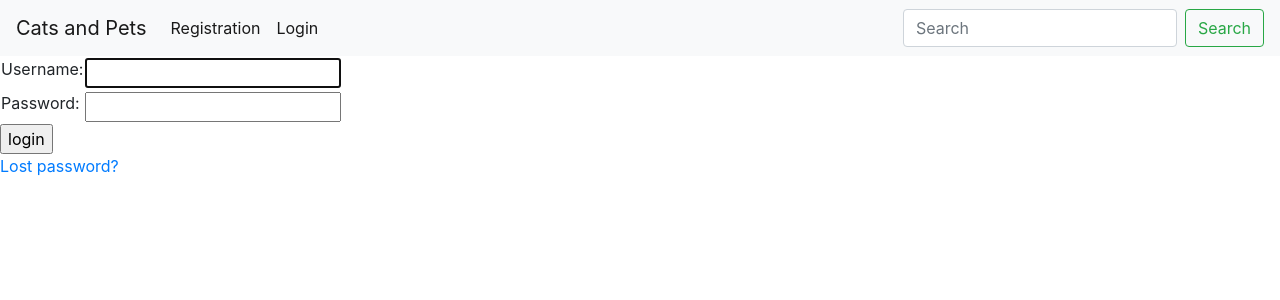
After one commit to ManovarQ/pets_help, a Django app: page /accounts/login/ in a window 1280 px wide. The commit adds this page. Shown: the top 300 px of the page. Run offline with Django 4.2, Linux system fonts and the light colour scheme.

Commit message:
adding_registration

```diff
--- a/cats_and_pets/settings.py
+++ b/cats_and_pets/settings.py
@@ -33,6 +33,7 @@ ALLOWED_HOSTS = []
 
 INSTALLED_APPS = [
     'pets.apps.PetsConfig',
+    'django_registration',
     'django.contrib.admin',
     'django.contrib.auth',
     'django.contrib.contenttypes',
@@ -128,3 +129,5 @@ DEFAULT_AUTO_FIELD = 'django.db.models.BigAutoField'
 
 MEDIA_ROOT = os.path.join(BASE_DIR, 'media')
 MEDIA_URL = '/media/'
+
+LOGIN_REDIRECT_URL = '/'
--- a/cats_and_pets/urls.py
+++ b/cats_and_pets/urls.py
@@ -21,7 +21,9 @@ from django.conf.urls.static import static
 
 urlpatterns = [
     path('admin/', admin.site.urls),
-    path('', include('pets.urls'))
+    path('', include('pets.urls')),
+    path('accounts/', include('django_registration.backends.one_step.urls')),
+    path('accounts/', include('django.contrib.auth.urls')),
 ]
 
 if settings.DEBUG:
--- /dev/null
+++ b/templates/base.html
@@ -0,0 +1,39 @@
+<!DOCTYPE html>
+<html lang="en">
+<head>
+    <link rel="stylesheet" href="https://cdn.jsdelivr.net/npm/bootstrap@4.0.0/dist/css/bootstrap.min.css" integrity="sha384-Gn5384xqQ1aoWXA+058RXPxPg6fy4IWvTNh0E263XmFcJlSAwiGgFAW/dAiS6JXm" crossorigin="anonymous">
+    <title>{% block title %}Cats and Pets{% endblock %}</title>
+</head>
+
+
+<body>
+<nav class="navbar navbar-expand-lg navbar-light bg-light">
+  <a class="navbar-brand" href="/">Cats and Pets</a>
+  <button class="navbar-toggler" type="button" data-toggle="collapse" data-target="#navbarSupportedContent" aria-controls="navbarSupportedContent" aria-expanded="false" aria-label="Toggle navigation">
+    <span class="navbar-toggler-icon"></span>
+  </button>
+
+  <div class="collapse navbar-collapse" id="navbarSupportedContent">
+    <ul class="navbar-nav mr-auto">
+      <li class="nav-item active">
+        <a class="nav-link" href="/accounts/register">Registration</a>
+      </li>
+
+      <li class="nav-item active">
+        <a class="nav-link" href="/accounts/login">Login</a>
+      </li>
+
+    </ul>
+    <form class="form-inline my-2 my-lg-0">
+      <input class="form-control mr-sm-2" type="search" placeholder="Search" aria-label="Search">
+      <button class="btn btn-outline-success my-2 my-sm-0" type="submit">Search</button>
+    </form>
+  </div>
+</nav>
+
+    <div id="content">
+        {% block content %}{% endblock %}
+    </div>
+
+</body>
+</html>
--- /dev/null
+++ b/templates/django_registration/registration_complete.html
@@ -0,0 +1,4 @@
+{% extends 'base.html' %}
+{% block content %}
+<h2>Вы успешно зарегистрировались</h2>
+{% endblock %}
--- /dev/null
+++ b/templates/registration/login.html
@@ -0,0 +1,38 @@
+{% extends "base.html" %}
+
+{% block content %}
+
+{% if form.errors %}
+<p>Your username and password didn't match. Please try again.</p>
+{% endif %}
+
+{% if next %}
+    {% if user.is_authenticated %}
+    <p>Your account doesn't have access to this page. To proceed,
+    please login with an account that has access.</p>
+    {% else %}
+    <p>Please login to see this page.</p>
+    {% endif %}
+{% endif %}
+
+<form method="post" action="{% url 'login' %}">
+{% csrf_token %}
+<table>
+<tr>
+    <td>{{ form.username.label_tag }}</td>
+    <td>{{ form.username }}</td>
+</tr>
+<tr>
+    <td>{{ form.password.label_tag }}</td>
+    <td>{{ form.password }}</td>
+</tr>
+</table>
+
+<input type="submit" value="login">
+<input type="hidden" name="next" value="{{ next }}">
+</form>
+
+{# Assumes you set up the password_reset view in your URLconf #}
+<p><a href="{% url 'password_reset' %}">Lost password?</a></p>
+
+{% endblock %}
```
Also changed, not shown: templates/django_registration/registration_form.html (added, +8 -0 lines), templates/pets/pets.html (+6 -7 lines), templates/pets/pets_detail.html (+5 -7 lines), db.sqlite3, pets/migrations/0005_alter_comments_options_alter_post_options.py (added).
